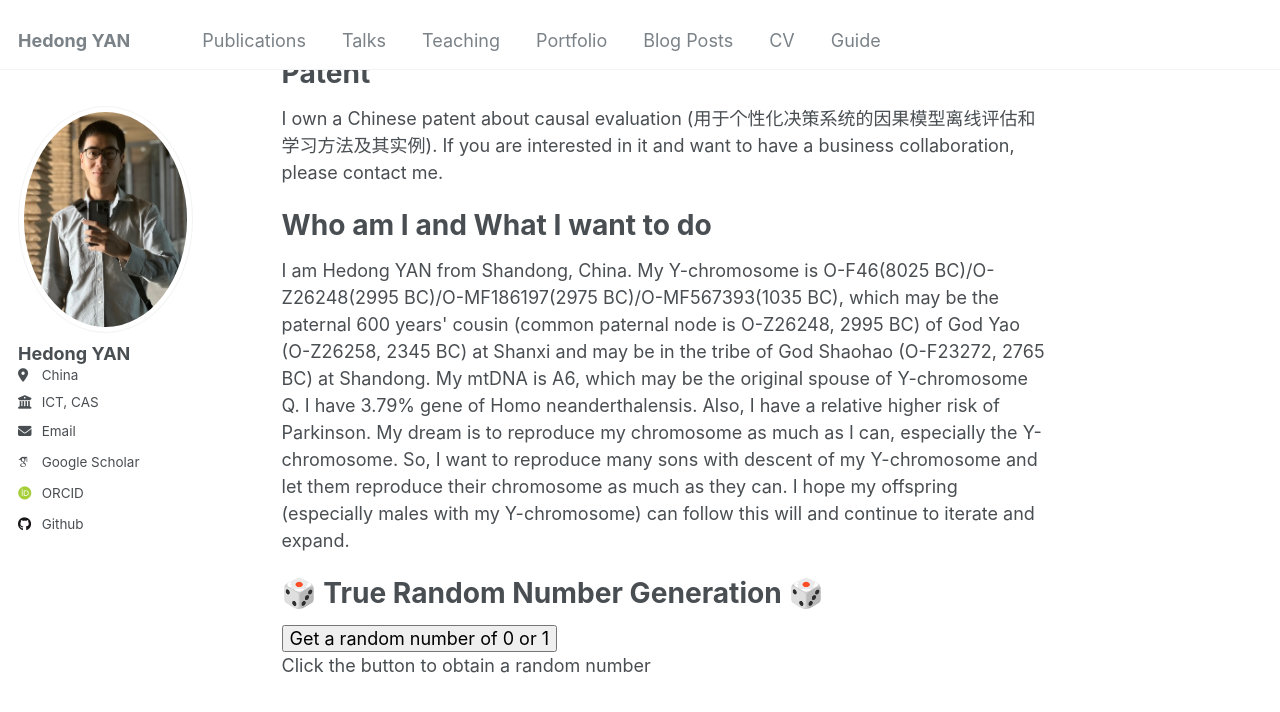
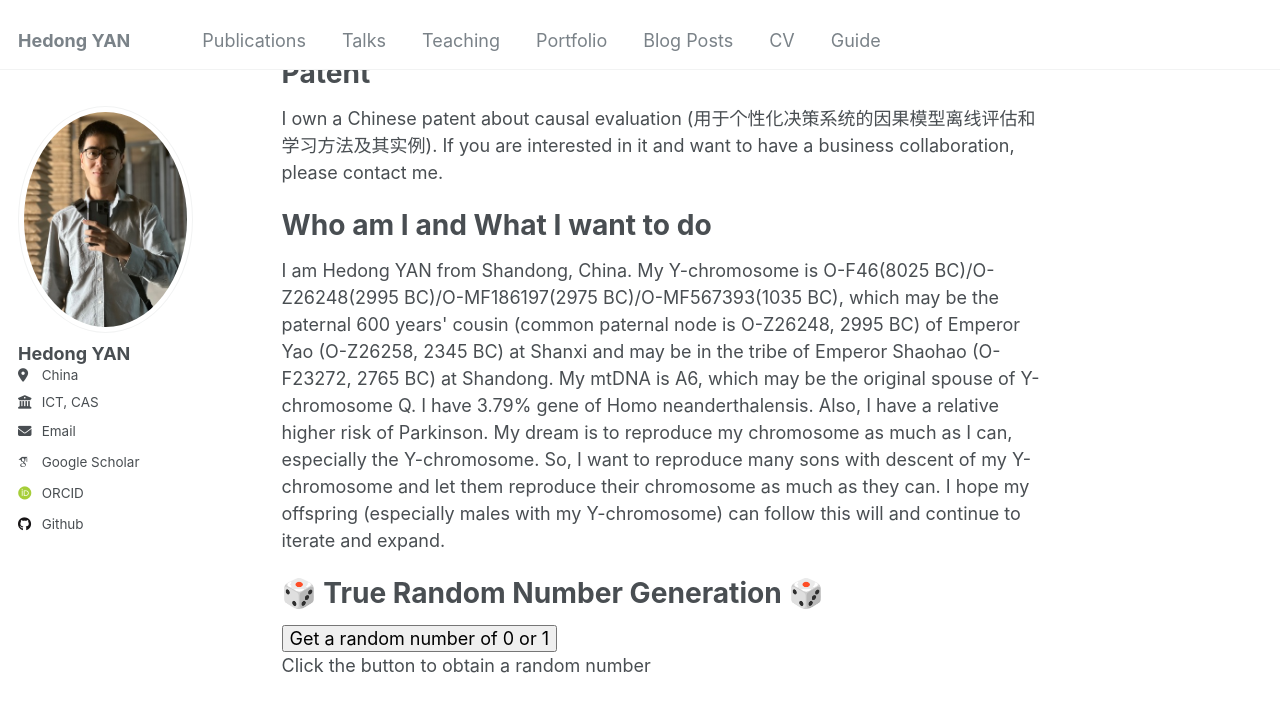
Before and after one commit to hedongyan/hedongyan.github.io, a Jekyll site: the page built from _pages/about.html, in a window 1280 px wide and 900 px high, scrolled down 392 px. Shown: the top 712 px of the window. Built offline with Jekyll 4.4.1, drawn with Linux system fonts in a browser that asks for light colours; some web fonts are replaced.

Commit message:
Update about.html

```diff
--- a/_pages/about.html
+++ b/_pages/about.html
@@ -24,8 +24,8 @@ I developed an open-source repositories (https://github.com/hedongyan/awesome-ca
 <h1>Who am I and What I want to do</h1>
 <p>I am Hedong YAN from Shandong, China.
   My Y-chromosome is O-F46(8025 BC)/O-Z26248(2995 BC)/O-MF186197(2975 BC)/O-MF567393(1035 BC),
-  which may be the paternal 600 years' cousin (common paternal node is O-Z26248, 2995 BC) of God Yao (O-Z26258, 2345 BC) at Shanxi
-  and may be in the tribe of God Shaohao (O-F23272, 2765 BC) at Shandong.
+  which may be the paternal 600 years' cousin (common paternal node is O-Z26248, 2995 BC) of Emperor Yao (O-Z26258, 2345 BC) at Shanxi
+  and may be in the tribe of Emperor Shaohao (O-F23272, 2765 BC) at Shandong.
   My mtDNA is A6, which may be the original spouse of Y-chromosome Q.
   I have 3.79% gene of Homo neanderthalensis. Also, I have a relative higher risk of Parkinson.
   My dream is to reproduce my chromosome as much as I can, especially the Y-chromosome.
```
